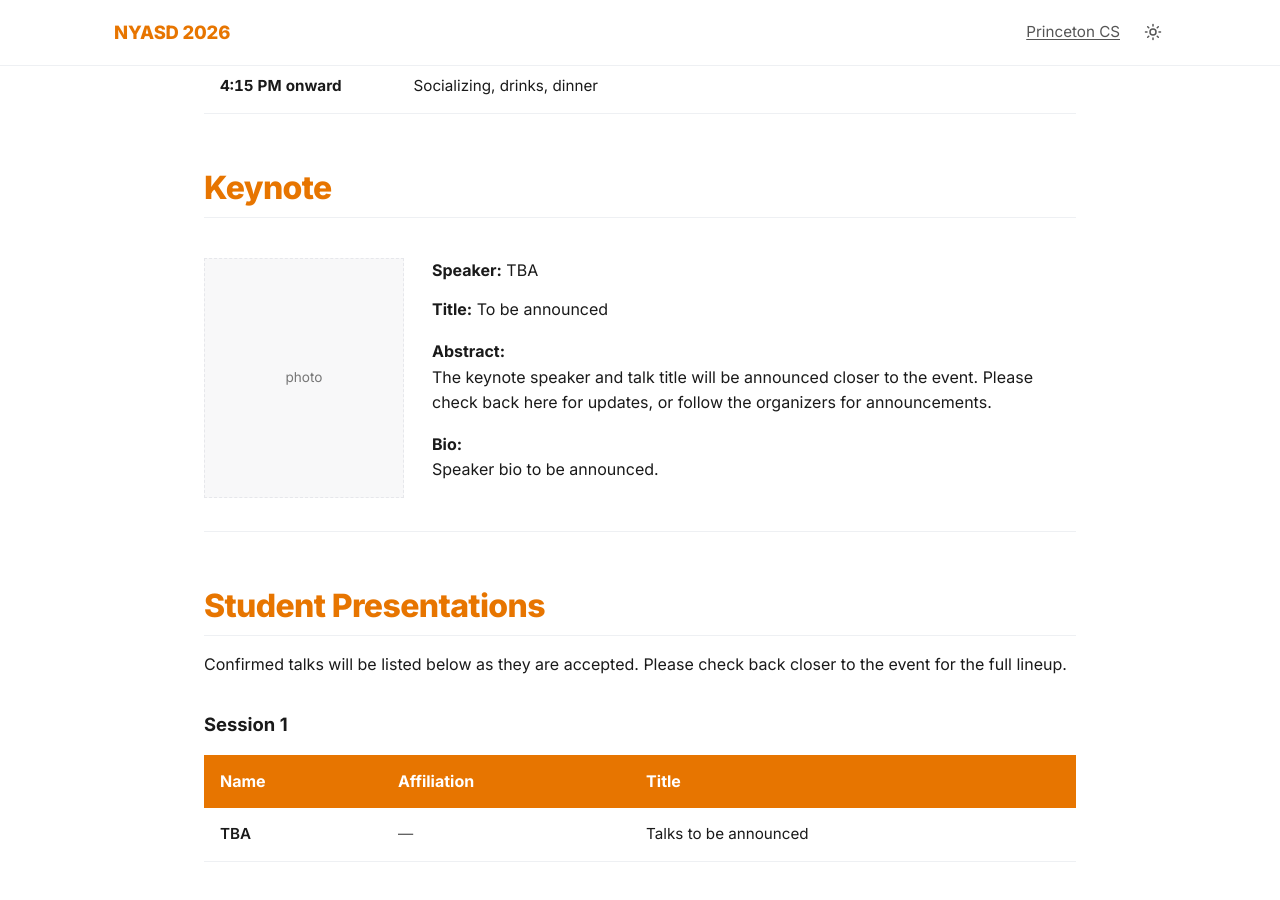
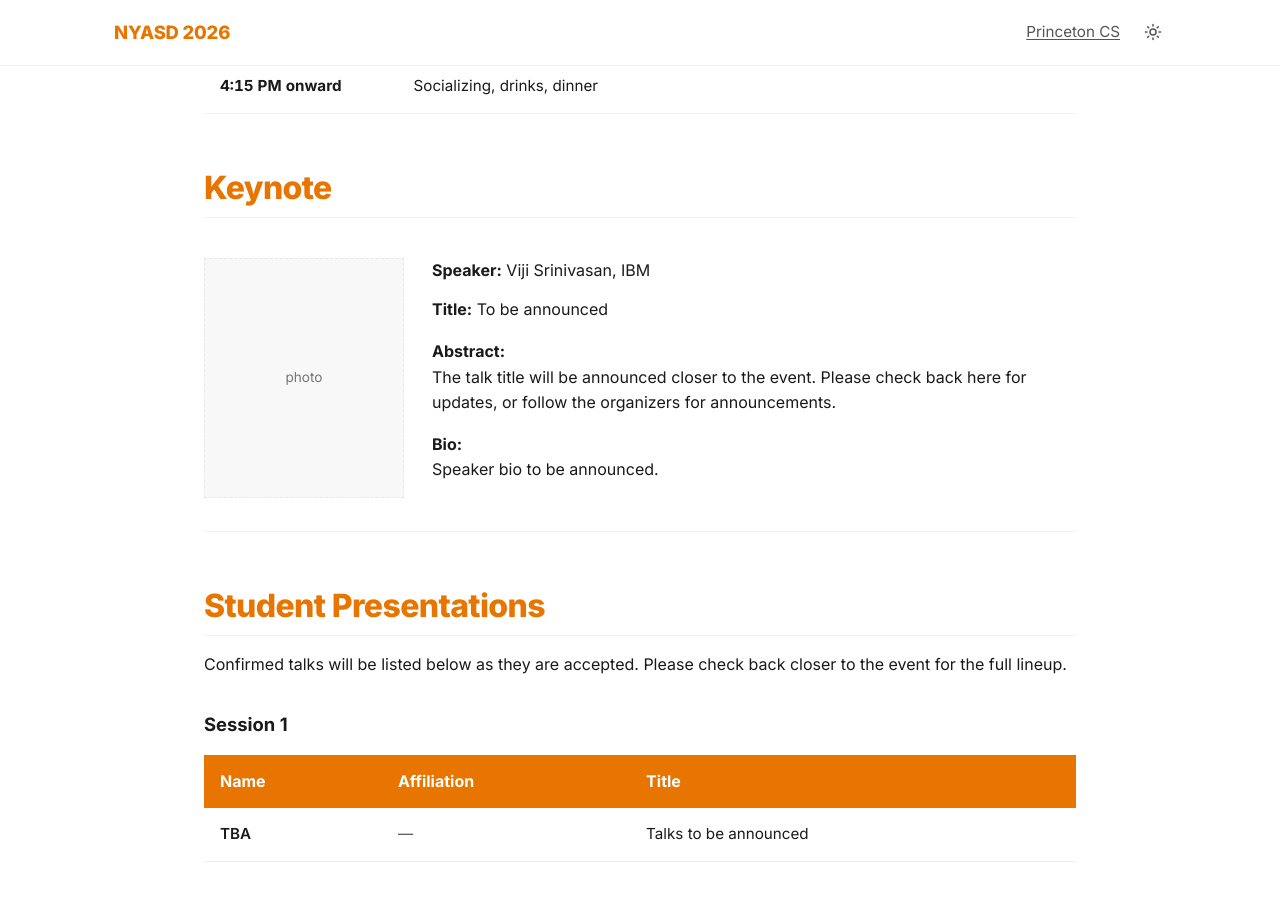
Before and after one commit to princetoncomputerarch/princetoncomputerarch.github.io, a Jekyll site: the page built from index.html, in a window 1280 px wide and 900 px high, scrolled down 1384 px. Built offline with Jekyll 4.4.1, drawn with Linux system fonts in a browser that asks for light colours.

Commit message:
Update keynotes.yml

```diff
--- a/_data/keynotes.yml
+++ b/_data/keynotes.yml
@@ -10,12 +10,12 @@
 heading: "Keynote"
 
 speakers:
-  - name: "TBA"
+  - name: "Viji Srinivasan, IBM"
     photo: ""
     title: "To be announced"
 
     abstract: |
-      The keynote speaker and talk title will be announced closer to the
+      The talk title will be announced closer to the
       event. Please check back here for updates, or follow the organizers
       for announcements.
 
```
